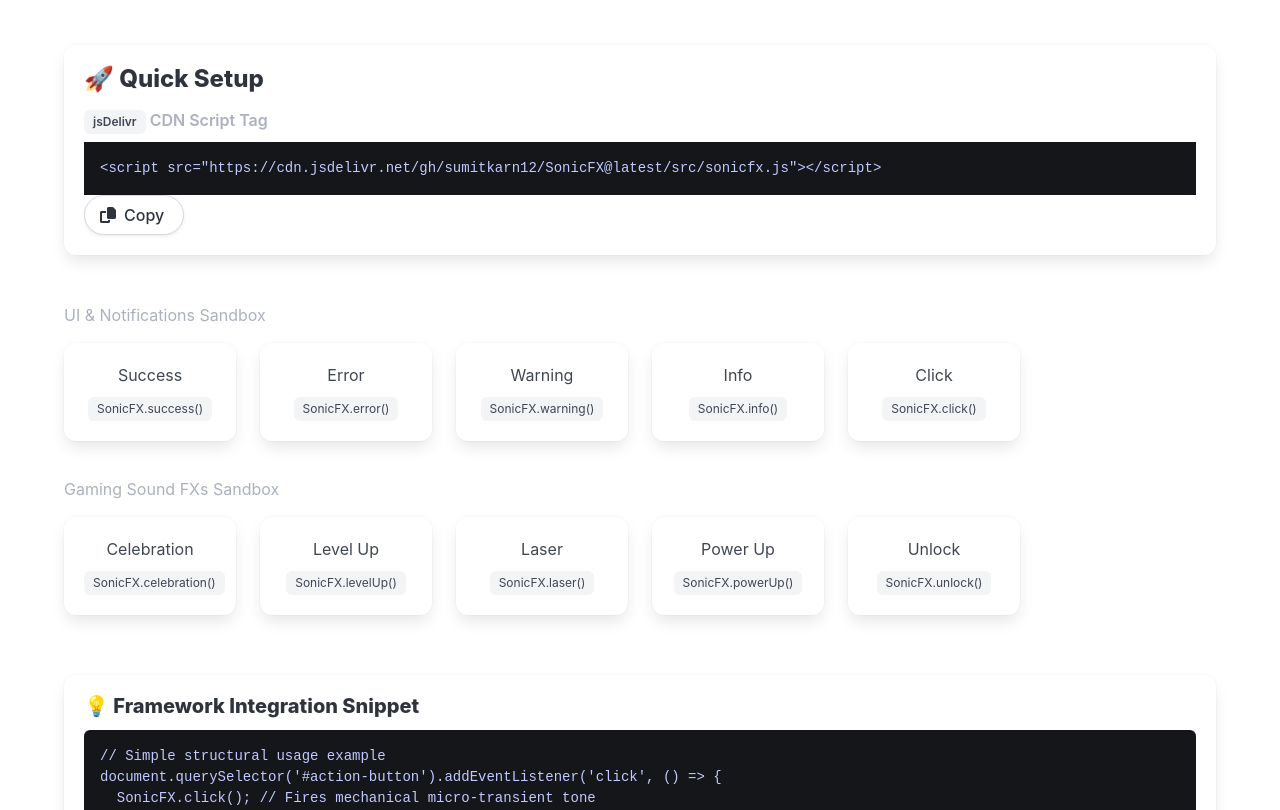
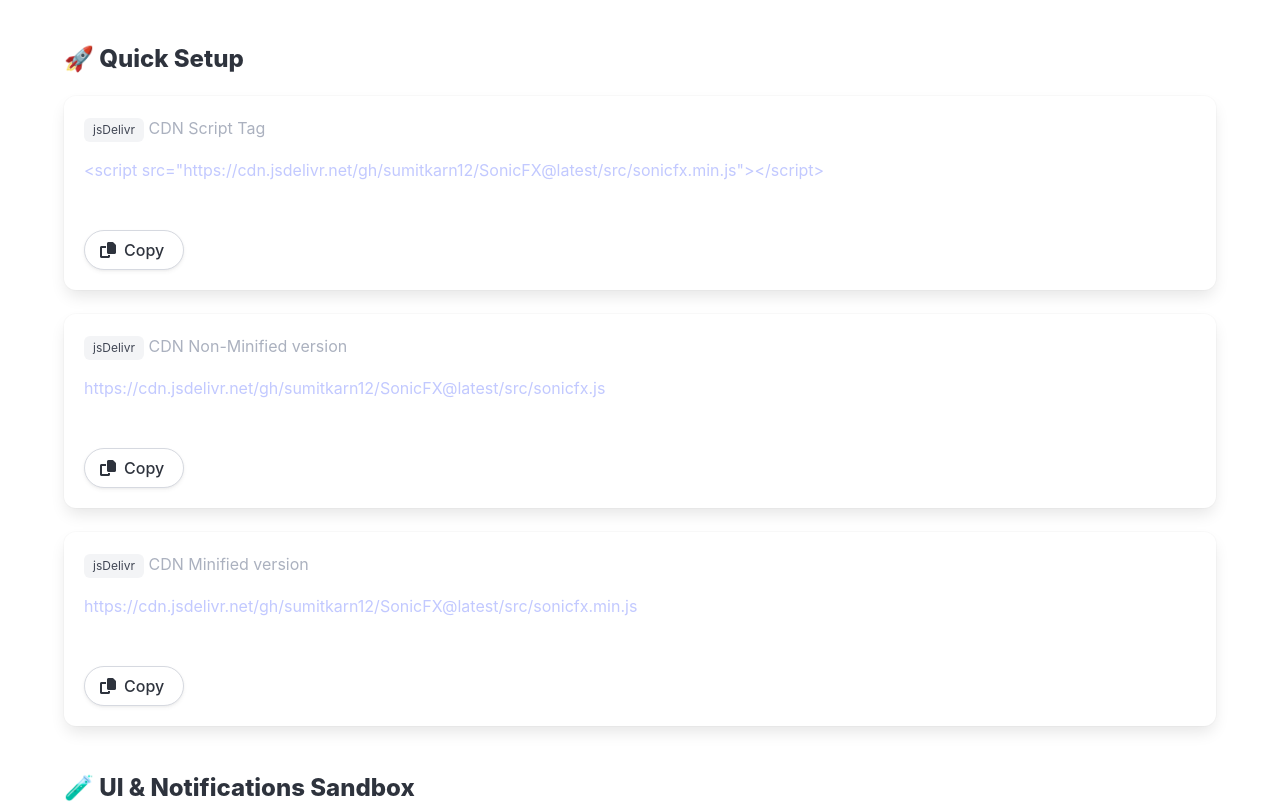
Before and after one commit to sumitkarn12/SonicFX, a website: page docs/index.html in a window 1280 px wide. Shown: the part 136-946 px from the top of the page. Drawn offline with nearby package versions, Linux system fonts and the light colour scheme.

Commit message:
Revamped webpage

```diff
--- a/docs/index.html
+++ b/docs/index.html
@@ -30,6 +30,7 @@
 		.box.fx-card:active {
 			transform: translateY(1px);
 		}
+    .setup-block .snippet  { overflow-x: auto; }
 	</style>
 </head>
 
@@ -41,8 +42,8 @@
 			<header class="columns is-mobile is-vcentered is-multiline mb-6">
 				<div class="column is-12-mobile is-auto-tablet">
 					<h1 class="title is-2 hero-title mb-2">SonicFX</h1>
-          <p class="subtitle is-6 has-text-grey-light">A lightweight, zero-dependency audio synthesis documentation
-            dashboard.</p>
+					<p class="subtitle is-6 has-text-grey-light">A lightweight, zero-dependency audio synthesis
+						documentation dashboard.</p>
 				</div>
 				<div class="column is-12-mobile is-narrow-tablet">
 					<div class="buttons is-fullwidth-mobile">
@@ -59,17 +60,27 @@
 				</div>
 			</header>
 
-      <div class="box mb-6">
-        <h2 class="title is-4 mb-4">🚀 Quick Setup</h2>
-
-        <div class="label has-text-grey-light"><span class="tag">jsDelivr</span> CDN Script Tag</div>
-        <pre class="has-background-black-bis has-text-link-light p-4 is-radiusless"
-          style="border-radius: 6px; overflow-x: auto;"><code>&lt;script src="https://cdn.jsdelivr.net/gh/sumitkarn12/SonicFX@latest/src/sonicfx.js"&gt;&lt;/script&gt;</code></pre>
-        <button class="button is-rounded" onclick="copyCDNLink( this )"><span class="icon"><i id="copyCDNLink"
-              class="fas fa-copy"></i></span><span>Copy</span></button>
+			<h2 class="title is-4">🚀 Quick Setup</h2>
+      <div class="setup-block">
+        <div class="box">
+          <div class="has-text-grey-light pb-4"><span class="tag">jsDelivr</span> CDN Script Tag</div>
+          <div class="has-text-link-light pb-6 snippet">&lt;script src="https://cdn.jsdelivr.net/gh/sumitkarn12/SonicFX@latest/src/sonicfx.min.js"&gt;&lt;/script&gt;</div>
+          <button data-text="<script src='https://cdn.jsdelivr.net/gh/sumitkarn12/SonicFX@latest/src/sonicfx.min.js'></script>" class="button is-rounded" onclick="copyCDNLink( this )"><span class="icon"><i id="copyCDNLink" class="fas fa-copy"></i></span><span>Copy</span></button>
+        </div>
+        <div class="box">
+          <div class="has-text-grey-light pb-4"><span class="tag">jsDelivr</span> CDN Non-Minified version</div>
+          <div class="has-text-link-light pb-6 snippet">https://cdn.jsdelivr.net/gh/sumitkarn12/SonicFX@latest/src/sonicfx.js</div>
+          <button data-text="https://cdn.jsdelivr.net/gh/sumitkarn12/SonicFX@latest/src/sonicfx.js" class="button is-rounded" onclick="copyCDNLink( this )"><span class="icon"><i id="copyCDNLink" class="fas fa-copy"></i></span><span>Copy</span></button>
+        </div>
+        <div class="box">
+          <div class="has-text-grey-light pb-4"><span class="tag">jsDelivr</span> CDN Minified version</div>
+          <div class="has-text-link-light pb-6 snippet">https://cdn.jsdelivr.net/gh/sumitkarn12/SonicFX@latest/src/sonicfx.min.js</div>
+          <button data-text="https://cdn.jsdelivr.net/gh/sumitkarn12/SonicFX@latest/src/sonicfx.min.js" class="button is-rounded" onclick="copyCDNLink( this )"><span class="icon"><i id="copyCDNLink" class="fas fa-copy"></i></span><span>Copy</span></button>
+        </div>
       </div>
 
-      <div class="heading has-text-grey-light mb-4">UI & Notifications Sandbox</div>
+
+			<h2 class="title is-4 mt-6">🧪 UI & Notifications Sandbox</h2>
 			<div class="columns is-multiline is-mobile mb-5">
 
 				<div class="column is-6-mobile is-4-tablet is-2-desktop" onclick="trigger('success')">
@@ -109,7 +120,7 @@
 
 			</div>
 
-      <div class="heading has-text-grey-light mb-4">Gaming Sound FXs Sandbox</div>
+			<h2 class="title is-4 mt-6">🎮 Gaming Sound FXs Sandbox</h2>
 			<div class="columns is-multiline is-mobile mb-6">
 
 				<div class="column is-6-mobile is-4-tablet is-2-desktop" onclick="trigger('celebration')">
@@ -149,9 +160,10 @@
 
 			</div>
 
+      <h3 class="title is-4 mt-6">💡 Framework Integration Snippet</h3>
 			<div class="box">
-        <h3 class="title is-5 mb-3">💡 Framework Integration Snippet</h3>
-        <pre class="has-background-black-bis has-text-link-light p-4" style="border-radius: 6px; overflow-x: auto;"><code>// Simple structural usage example
+				<pre class="has-background-black-bis has-text-link-light p-4"
+					style="border-radius: 6px; overflow-x: auto;"><code>// Simple structural usage example
 document.querySelector('#action-button').addEventListener('click', () => {
   SonicFX.click(); // Fires mechanical micro-transient tone
 
@@ -166,13 +178,12 @@
 		</div>
 	</section>
 
-  <script src="https://cdn.jsdelivr.net/gh/sumitkarn12/SonicFX@latest/src/sonicfx.js"></script>
+	<script src="https://cdn.jsdelivr.net/gh/sumitkarn12/SonicFX@latest/src/sonicfx.min.js"></script>
 
 	<script>
 		const muteBtn = document.getElementById('muteBtn');
     const muteIcon = document.getElementById('muteIcon');
     const muteText = document.getElementById('muteText');
-    let c_timeout = null;
 
     function trigger(method) {
       if (typeof SonicFX === 'undefined') {
@@ -208,24 +219,25 @@
       }
     });
 
-    function copyCDNLink(el) {
-      clearTimeout(c_timeout);
-      const cdn_link = 'https://cdn.jsdelivr.net/gh/sumitkarn12/SonicFX@latest/src/sonicfx.js';
-      console.log(cdn_link)
+    function copyCDNLink( el ) {
+  		let c_timeout = null;
+      let cdn_link = el.dataset.text;
   try {
-        navigator.clipboard.writeText(cdn_link).then(() => {
-          console.log("Copied");
-          el.querySelector("#copyCDNLink").classList.remove("fa-copy");
-          el.querySelector("#copyCDNLink").classList.add("fa-check");
-          c_timeout = setTimeout(() => {
-            el.querySelector("#copyCDNLink").classList.remove("fa-check");
-            el.querySelector("#copyCDNLink").classList.remove("fa-copy");
+    navigator.clipboard.writeText( cdn_link ).then( () => {
+      console.log( "Copied" );
+      el.querySelector( "#copyCDNLink" ).classList.remove( "fa-copy" );
+      el.querySelector( "#copyCDNLink" ).classList.add( "fa-check" );
+      el.setAttribute( "disabled", "" );
+      c_timeout = setTimeout( () => {
+        el.querySelector( "#copyCDNLink" ).classList.remove( "fa-check" );
+        el.querySelector( "#copyCDNLink" ).classList.add( "fa-copy" );
+        el.removeAttribute( "disabled" );
       }, 3000);
 
-        }).catch(e => console.error(e));
+    }).catch( e => console.error(e) );
   } catch (err) {
-        console.log("e", err)
-        alert('Failed to copy: ', JSON.stringify(err));
+    console.log( "e", err )
+    alert('Failed to copy: ', JSON.stringify( err ) );
   }
     }
 
```
Lines whose indentation alone changed are shown as unchanged.
